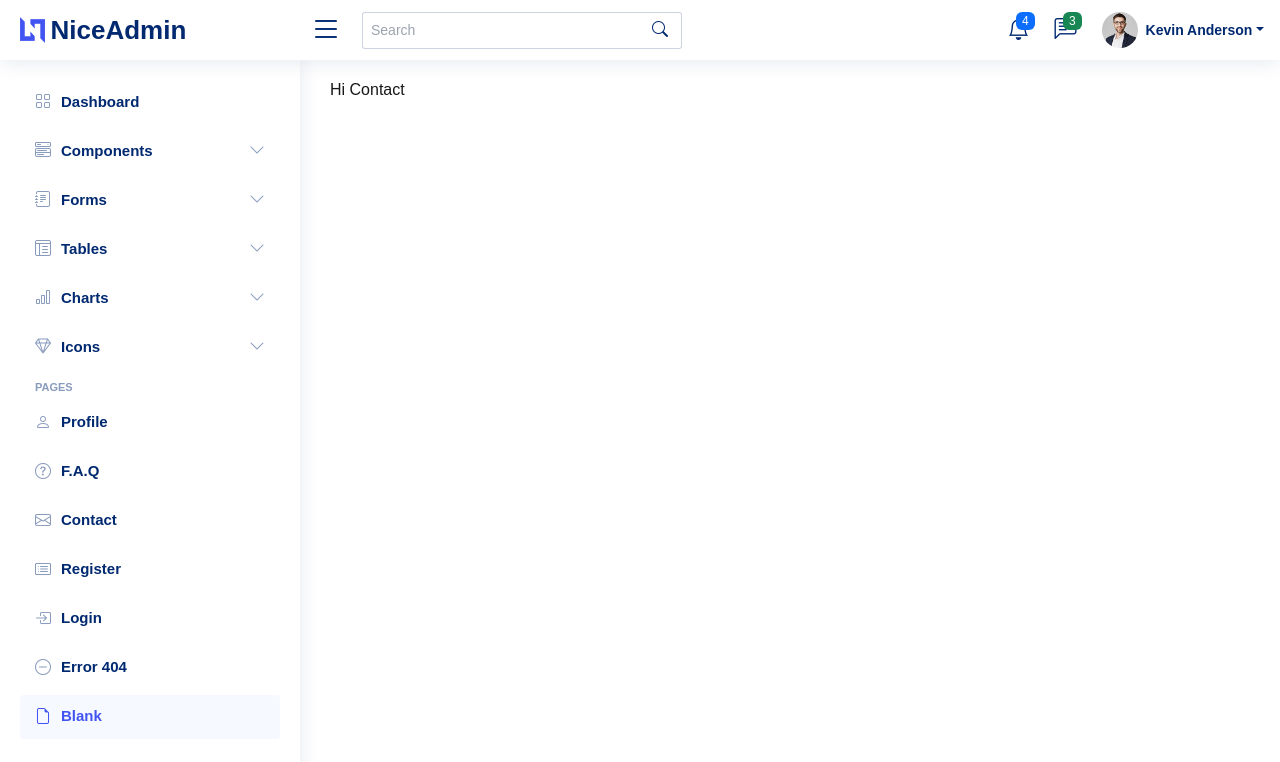
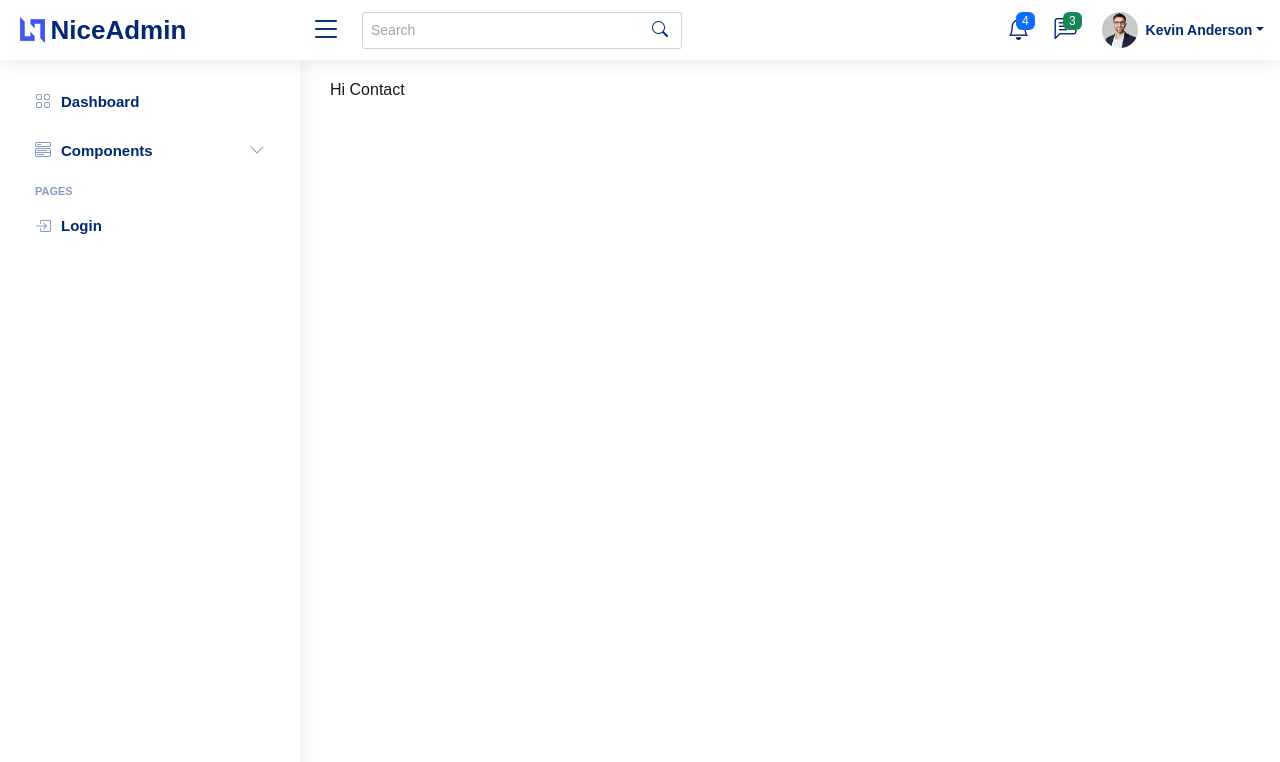
Before and after one commit to lkcreater/nextjs-v15-dashboard, a Next.js app: page /contact in a window 1280 px wide. Before the commit this address had no page. Shown: the top 762 px of the page. Built offline with nearby package versions, Linux system fonts and the light colour scheme.

Commit message:
nav menu

```diff
--- a/src/assets/css/style.css
+++ b/src/assets/css/style.css
@@ -706,6 +706,10 @@ h6 {
   color: #899bbd;
 }
 
+.sidebar-nav .nav-content.collapse {
+  visibility: visible;
+}
+
 .sidebar-nav .nav-link:hover {
   color: #4154f1;
   background: #f6f9ff;
--- a/src/components/nav-menubar/NavMenubar.tsx
+++ b/src/components/nav-menubar/NavMenubar.tsx
@@ -1,3 +1,6 @@
+import Link from 'next/link'
+import { menu } from "./menu"
+import React from 'react'
 
 function NavMenubar() {
     return (
@@ -5,14 +8,43 @@ function NavMenubar() {
 
             <ul className="sidebar-nav" id="sidebar-nav">
 
-                <li className="nav-item">
-                    <a className="nav-link collapsed" href="index.html">
-                    <i className="bi bi-grid"></i>
-                    <span>Dashboard</span>
-                    </a>
-                </li>
+                {menu.map((group, idxGroup) => (
+                    <React.Fragment key={idxGroup}>
+                        {group?.title && <li className="nav-heading">{group?.title}</li>}
 
-                <li className="nav-item">
+                        {group?.menu?.map((item, idxItem) => (
+                            <li key={`${idxGroup}-${idxItem}`} className="nav-item">
+                                {(item?.items && item?.items?.length > 0) ?
+                                    <>
+                                        <a className="nav-link collapsed" data-bs-target={`#sub-nav-${idxGroup}-${idxItem}`} data-bs-toggle="collapse" href="javascript:void(0);">
+                                            {item?.iconClass && <i className={item.iconClass}></i>}
+                                            <span>{item?.label}</span>
+                                            <i className="bi bi-chevron-down ms-auto"></i>
+                                        </a>
+
+                                        <ul id={`sub-nav-${idxGroup}-${idxItem}`} className="nav-content collapse" data-bs-parent="#sidebar-nav">
+                                            {item?.items?.map((subMenu, idxSub) => (
+                                                <li key={`${idxGroup}-${idxItem}-${idxSub}`} className="nav-item">
+                                                    <Link href={subMenu.link} >
+                                                        <i className="bi bi-circle"></i>
+                                                        <span>{subMenu?.label}</span>
+                                                    </Link>
+                                                </li>
+                                            ))}
+                                        </ul>
+                                    </>
+                                :
+                                <Link href={item.link} className="nav-link collapsed">
+                                    {item?.iconClass && <i className={item.iconClass}></i>}
+                                    <span>{item?.label}</span>
+                                </Link>
+                                }
+                            </li>
+                        ))}
+                    </React.Fragment>
+                ))}
+
+                {/* <li className="nav-item">
                     <a className="nav-link collapsed" data-bs-target="#components-nav" data-bs-toggle="collapse" href="#">
                     <i className="bi bi-menu-button-wide"></i><span>Components</span><i className="bi bi-chevron-down ms-auto"></i>
                     </a>
@@ -231,7 +263,7 @@ function NavMenubar() {
                     <i className="bi bi-file-earmark"></i>
                     <span>Blank</span>
                     </a>
-                </li>
+                </li> */}
 
             </ul>
 
--- /dev/null
+++ b/src/components/nav-menubar/menu.ts
@@ -0,0 +1,56 @@
+import { Url } from "next/dist/shared/lib/router/router";
+
+export interface IMenuItem {
+    label: string;
+    link: Url;
+    iconClass?: string;
+    items?: IMenuItem[];
+}
+
+export interface IMenuGroup {
+    title: string | null;
+    menu: IMenuItem[];
+}
+
+export const menu: IMenuGroup[] = [
+    {
+        title: null,
+        menu: [
+            {
+                label: 'Dashboard',
+                iconClass: 'bi bi-grid',
+                link: '/'
+            },
+            {
+                label: 'Components',
+                iconClass: 'bi bi-menu-button-wide',
+                link: '/',
+                items: [
+                    {
+                        label: 'Alerts',
+                        link: '/'
+                    },
+                    {
+                        label: 'Accordion',
+                        link: '/'
+                    },
+                    {
+                        label: 'Badges',
+                        link: '/'
+                    },
+                ]
+            }
+        ]
+    },
+    {
+        title: 'PAGES',
+        menu: [
+            {
+                label: 'Login',
+                iconClass: 'bi bi-box-arrow-in-right',
+                link: '/login'
+            },
+
+        ]
+    }
+];
```
